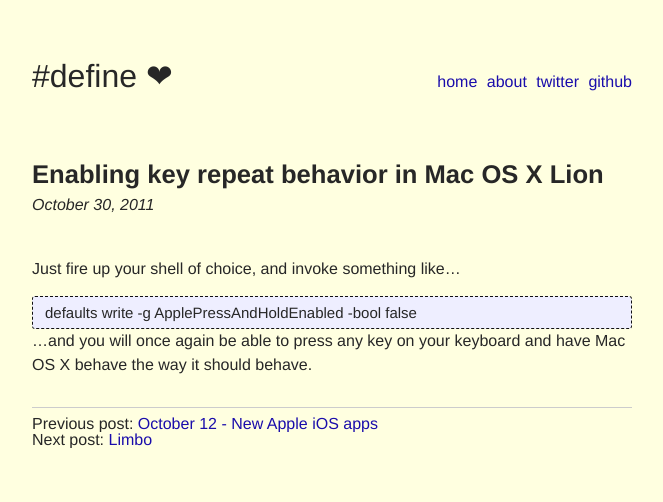
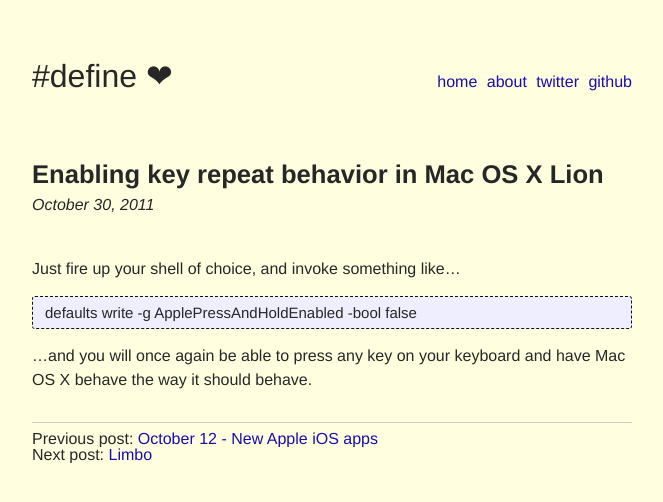
Before and after one commit to arrelid/arrelid.github.io, a Jekyll site: the page built from _posts/2011-10-30-enabling-key-repeat-behavior-in-mac-os-x-lion.md, in a window 1280 px wide. Shown: the top 502 px of the page, without its empty margins (308-971 px from the left). Built offline with Jekyll 4.4.1, drawn with Linux system fonts in a browser that asks for light colours; some web fonts are replaced.

Commit message:
Bottom margin for code blocks = <3

```diff
--- a/assets/css/main.scss
+++ b/assets/css/main.scss
@@ -201,6 +201,11 @@
                 padding-left: 0;
             }
         }
+
+        // Match paragraph (bottom) margin
+        div.highlighter-rouge {
+            margin-bottom: 15px;
+        }
     }
 }
 
```
